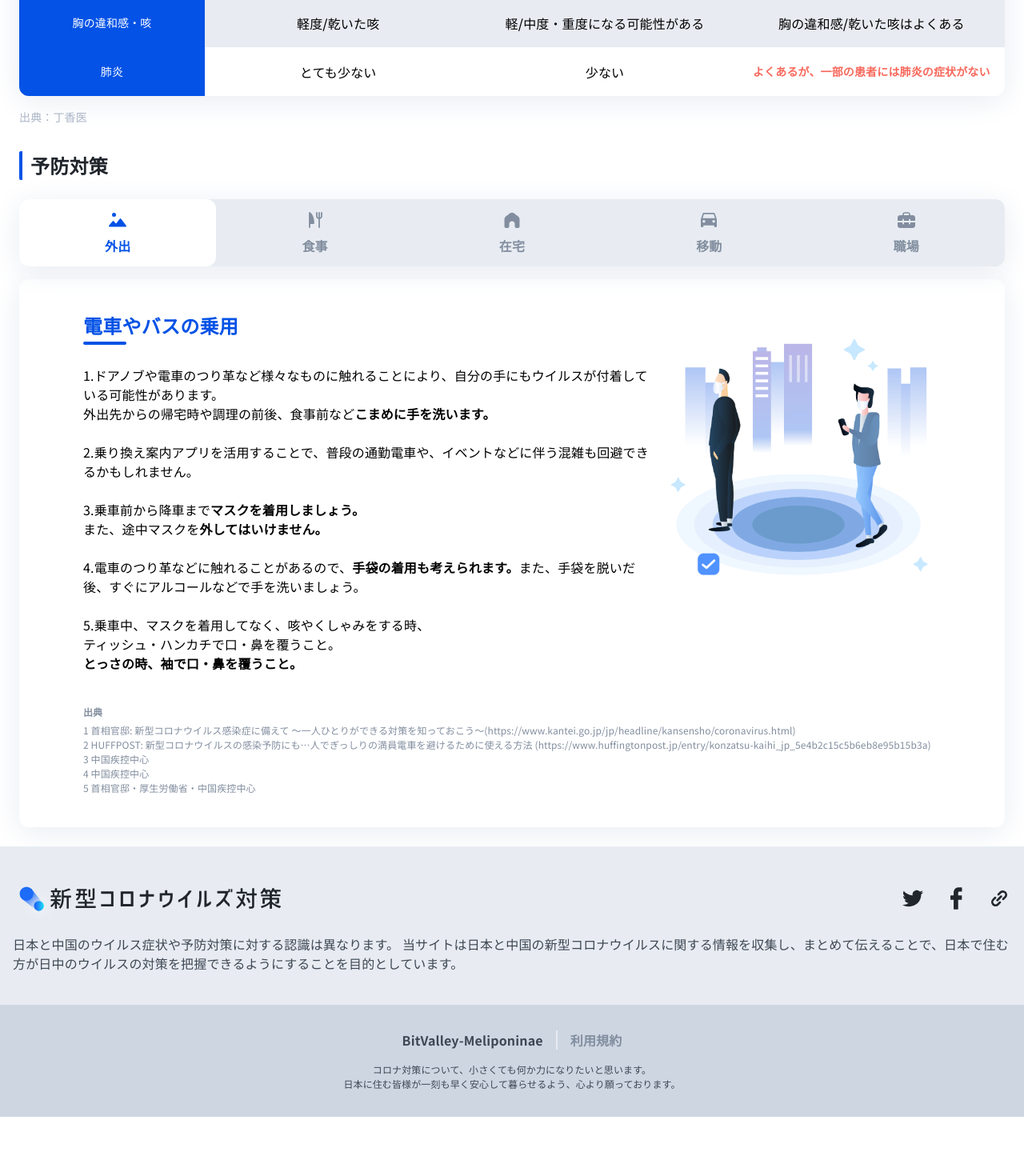
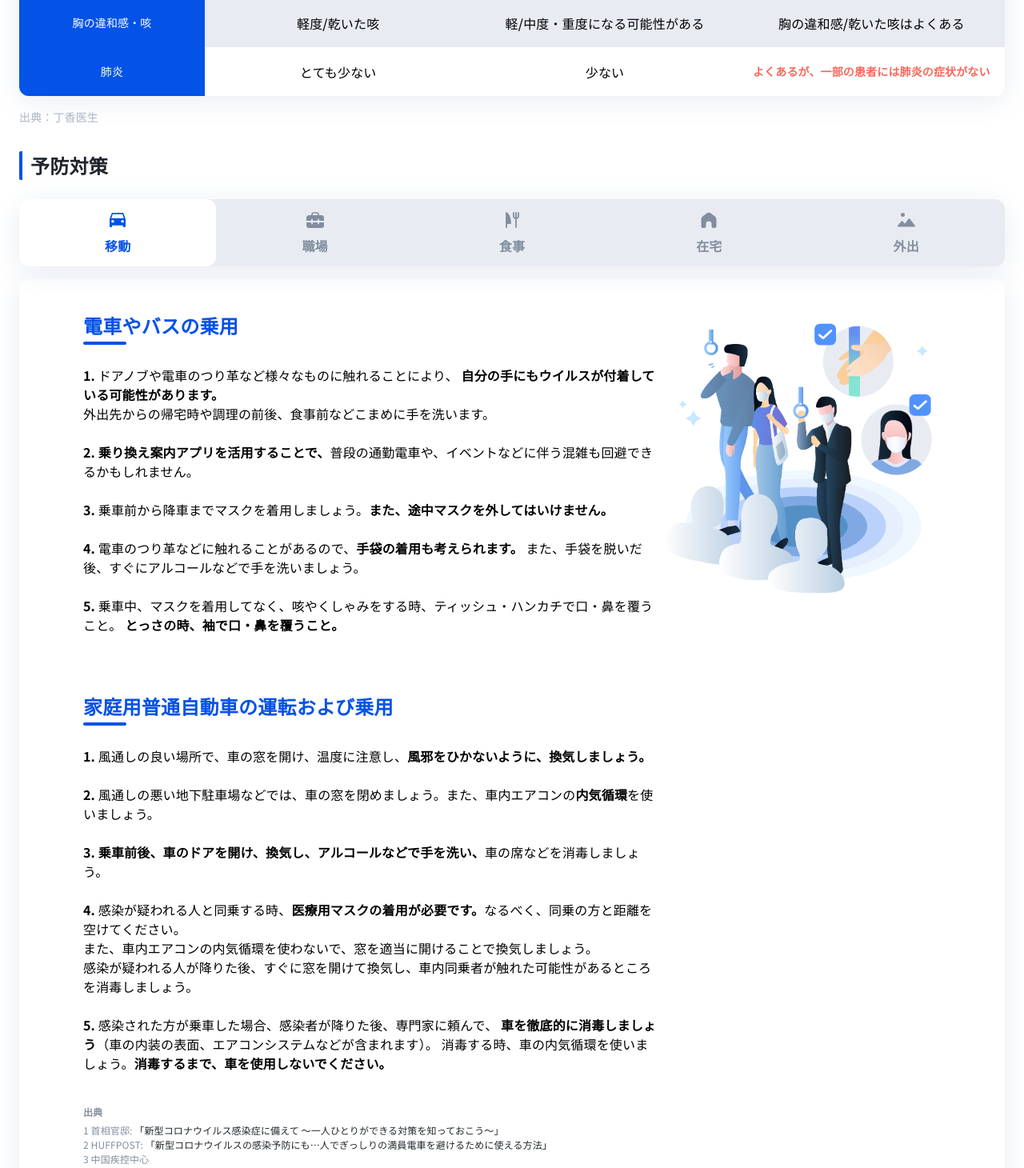
Before and after one commit to nikoloside/BitValley.COVID-19, a Vue app: page / in a window 1280 px wide. Shown: the part 2020-3480 px from the top of the page at 80% size. Before the commit the page ends 3416 px from the top, so only its background shows below. Built offline with nearby package versions, Linux system fonts and the light colour scheme.

Commit message:
文章内容填写

```diff
--- a/src/components/AboutServiceBlock.vue
+++ b/src/components/AboutServiceBlock.vue
@@ -13,8 +13,9 @@
     </h3>
 
     <p class="service-description">
-      日本と中国のウイルス症状や予防対策に対する認識は異なります。
-      当サイトは日本と中国の新型コロナウイルスに関する情報を収集し、まとめて伝えることで、日本で住む方が日中のウイルスの対策を把握できるようにすることを目的としています。
+      日本と中国のウイルス症状や予防対策に対する認識は相違がございます。
+      当サイトは中国で応用されてる新型コロナ対策とともに、日本での最新情報や対策をまとめてお伝えさせていただきたく存じます。
+      日本で住む方々が日中のウイルス対策について把握できるようにすることを目的としています。
     </p>
 
     <div class="share-panel-mobile-wrapper">
--- a/src/components/AboutTeamTermsOfServiceBlock.vue
+++ b/src/components/AboutTeamTermsOfServiceBlock.vue
@@ -39,9 +39,12 @@
       class="tab-panel"
       v-bind:class="{ active: isAboutTeamTabActive }"
     >
-      コロナ対策について、小さくても何か力になりたいと思います。
+      渋谷で活躍しているエンジニア・デザイナーチームです。
       <br />
-      日本に住む皆様が一刻も早く安心して暮らせるよう、心より願っております。
+      新型コロナ対策について、小さくとも何かお力添えいただきたく存じます。
+      <br />
+      日本に住む皆様が一刻も早く安心して暮らせるよう、心から願っております。
+      <br />
     </p>
     <p
       id="terms-of-service-panel"
@@ -51,17 +54,25 @@
       class="tab-panel"
       v-bind:class="{ active: isTermsOfServiceTabActive }"
     >
-      コロナ対策について、小さくても何か力になりたいと思います。
+      本サイトのデータソースについて
       <br />
-      日本に住む皆様が一刻も早く安心して暮らせるよう、心より願っております。
+      本サイト感染人数に関するデータは〇〇の発表する情報を基に更新しております。
       <br />
-      コロナ対策について、小さくても何か力になりたいと思います。
+      本サイト感染症状及び予防対策内容については、日本と中国の政府機関と医療企業が提供する情報を基に更新しております。
       <br />
-      日本に住む皆様が一刻も早く安心して暮らせるよう、心より願っております。
+      当サイトでは、速報性よりも信頼性を重要視しますが、情報を迅速にお伝えするために上記に限らず下記の場合により情報を追加編集削除する場合があります。
       <br />
-      コロナ対策について、小さくても何か力になりたいと思います。
+      なお、その場合でも上記の一次情報源が公開され次第、可及的速やかに一次情報源との整合性確認ならびに情報源の差替公開を行うものとします。
       <br />
-      日本に住む皆様が一刻も早く安心して暮らせるよう、心より願っております。
+      <br />
+      情報の利用について
+      <br />
+      本サイトで公開しているすべての情報について、閲覧者は無償でご覧頂くことができます。
+      <br />
+      本サイトに掲載されているデータ、感染症状及び予防対策の内容は、全て必ず正しいと限れれません。
+      特に、中国からの感染症状及び予防対策に関する情報は日本での状況に適用できない場合がございます。ご参考の際は、ご注意お願いいたします。
+      <br />
+      本サイトの製作者は利用者が本サイトの情報を用いて行う一切の行為について責任を負うものではありません。
       <br />
     </p>
   </div>
--- a/src/components/PreventMeasureBlock.vue
+++ b/src/components/PreventMeasureBlock.vue
@@ -3,12 +3,22 @@
     <ul class="tab-link-list" role="tablist">
       <li>
         <PreventMeasureTabLink
-          id="outdoor-measure-link"
-          control-id="outdoor-measure-panel"
-          logo-class="outdoor"
-          label="外出"
-          v-bind:is-active="isOutdoorTabActive"
-          v-bind:on-click="onOutdoorTabLinkClick"
+          id="traffic-measure-link"
+          contorl-id="traffic-measure-panel"
+          logo-class="traffic"
+          label="移動"
+          v-bind:is-active="isTrafficTabActive"
+          v-bind:on-click="onTrafficTabLinkClick"
+        />
+      </li>
+      <li>
+        <PreventMeasureTabLink
+          id="work-measure-link"
+          control-id="work-measure-panel"
+          logo-class="work"
+          label="職場"
+          v-bind:is-active="isWorkTabActive"
+          v-bind:on-click="onWorkTabLinkClick"
         />
       </li>
       <li>
@@ -33,30 +43,20 @@
       </li>
       <li>
         <PreventMeasureTabLink
-          id="traffic-measure-link"
-          contorl-id="traffic-measure-panel"
-          logo-class="traffic"
-          label="移動"
-          v-bind:is-active="isTrafficTabActive"
-          v-bind:on-click="onTrafficTabLinkClick"
-        />
-      </li>
-      <li>
-        <PreventMeasureTabLink
-          id="work-measure-link"
-          control-id="work-measure-panel"
-          logo-class="work"
-          label="職場"
-          v-bind:is-active="isWorkTabActive"
-          v-bind:on-click="onWorkTabLinkClick"
+          id="outdoor-measure-link"
+          control-id="outdoor-measure-panel"
+          logo-class="outdoor"
+          label="外出"
+          v-bind:is-active="isOutdoorTabActive"
+          v-bind:on-click="onOutdoorTabLinkClick"
         />
       </li>
     </ul>
 
     <PreventMeasureTabPanel
-      id="outdoor-measure-panel"
-      labelledby="outdoor-measure-link"
-      v-bind:is-active="isOutdoorTabActive"
+      id="traffic-measure-panel"
+      labelledby="traffic-measure-link"
+      v-bind:is-active="isTrafficTabActive"
     >
       <template v-slot:description>
         <h3>
@@ -64,40 +64,68 @@
         </h3>
 
         <p>
-          1.ドアノブや電車のつり革など様々なものに触れることにより、自分の手にもウイルスが付着している可能性があります。
+          <strong>1.</strong> ドアノブや電車のつり革など様々なものに触れることにより、
+          <strong>自分の手にもウイルスが付着している可能性があります。</strong>
           <br />
-          外出先からの帰宅時や調理の前後、食事前など<strong>こまめに手を洗います。</strong>
+          外出先からの帰宅時や調理の前後、食事前などこまめに手を洗います。
           <br />
           <br />
-          2.乗り換え案内アプリを活用することで、普段の通勤電車や、イベントなどに伴う混雑も回避できるかもしれません。
+          <strong>2. 乗り換え案内アプリを活用することで、</strong>普段の通勤電車や、イベントなどに伴う混雑も回避できるかもしれません。
           <br />
           <br />
-          3.乗車前から降車まで<strong>マスクを着用しましょう。</strong>
-          <br />
-          また、途中マスクを<strong>外してはいけません。</strong>
+          <strong>3. </strong>乗車前から降車までマスクを着用しましょう。<strong>また、途中マスクを外してはいけません。</strong>
           <br />
           <br />
-          4.電車のつり革などに触れることがあるので、<strong>手袋の着用も考えられます。</strong>また、手袋を脱いだ後、すぐにアルコールなどで手を洗いましょう。
+          <strong>4. </strong>電車のつり革などに触れることがあるので、<strong>手袋の着用も考えられます。</strong>
+          また、手袋を脱いだ後、すぐにアルコールなどで手を洗いましょう。
           <br />
           <br />
-          5.乗車中、マスクを着用してなく、咳やくしゃみをする時、
+          <strong>5. </strong>乗車中、マスクを着用してなく、咳やくしゃみをする時、ティッシュ・ハンカチで口・鼻を覆うこと。
+          <strong>とっさの時、袖で口・鼻を覆うこと。</strong>
           <br />
-          ティッシュ・ハンカチで口・鼻を覆うこと。
           <br />
-          <strong>とっさの時、袖で口・鼻を覆うこと。</strong>
+          <br />
+          <br />
+        </p>
+
+        <h3>
+          家庭用普通自動車の運転および乗用
+        </h3>
+
+        <p>
+          <strong>1. </strong>風通しの良い場所で、車の窓を開け、温度に注意し、<strong>風邪をひかないように、換気しましょう。</strong>
+          <br />
+          <br />
+          <strong>2. </strong>風通しの悪い地下駐車場などでは、車の窓を閉めましょう。また、車内エアコンの<strong>内気循環</strong>を使いましょう。
+          <br />
+          <br />
+          <strong>3. 乗車前後、車のドアを開け、換気し、アルコールなどで手を洗い、</strong>車の席などを消毒しましょう。
+          <br />
+          <br />
+          <strong>4. </strong>感染が疑われる人と同乗する時、<strong>医療用マスクの着用が必要です。</strong>なるべく、同乗の方と距離を空けてください。
+          <br />
+          また、車内エアコンの内気循環を使わないで、窓を適当に開けることで換気しましょう。
+          <br />
+          感染が疑われる人が降りた後、すぐに窓を開けて換気し、車内同乗者が触れた可能性があるところを消毒しましょう。
+          <br />
+          <br />
+          <strong>5. </strong>感染された方が乗車した場合、感染者が降りた後、専門家に頼んで、
+          <strong>車を徹底的に消毒しましょう</strong>（車の内装の表面、エアコンシステムなどが含まれます）。
+          消毒する時、車の内気循環を使いましょう。<strong>消毒するまで、車を使用しないでください。</strong>
+          <br />
         </p>
       </template>
 
       <template v-slot:image>
-        <img src="../assets/image/outdoor.png" />
+        <img src="../assets/image/traffic.png" />
       </template>
 
       <template v-slot:cite>
         <h4>出典</h4>
         <p>
-          1 首相官邸: 新型コロナウイルス感染症に備えて ～一人ひとりができる対策を知っておこう～(https://www.kantei.go.jp/jp/headline/kansensho/coronavirus.html)
+          1 首相官邸: <a href="https://www.kantei.go.jp/jp/headline/kansensho/coronavirus.html">「新型コロナウイルス感染症に備えて ～一人ひとりができる対策を知っておこう～」</a>
           <br />
-          2 HUFFPOST: 新型コロナウイルスの感染予防にも…人でぎっしりの満員電車を避けるために使える方法 (https://www.huffingtonpost.jp/entry/konzatsu-kaihi_jp_5e4b2c15c5b6eb8e95b15b3a)
+          2 HUFFPOST: <a href="https://www.huffingtonpost.jp/entry/konzatsu-kaihi_jp_5e4b2c15c5b6eb8e95b15b3a">「新型コロナウイルスの感染予防にも…人でぎっしりの満員電車を避けるために使える方法」</a>
           <br />
           3 中国疾控中心
           <br />
@@ -109,13 +137,109 @@
     </PreventMeasureTabPanel>
 
     <PreventMeasureTabPanel
+      id="work-measure-panel"
+      labelledby="work-measure-link"
+      v-bind:is-active="isWorkTabActive"
+    >
+      <template v-slot:description>
+        <h3>勤務空間</h3>
+
+        <p>
+          <strong>1. </strong>適時にマスクを着用しましょう。
+          <br />
+          <strong>2. </strong>手の清潔を保つように、注意しましょう。
+          <br />
+          <strong>3. </strong>時々窓を開けて、換気しましょう。
+          <br />
+          <strong>4. オフィス用品の清潔に注意しましょう。</strong>
+          <br />
+          <br />
+          <br />
+        </p>
+
+        <h3>エレベーター</h3>
+
+        <p>
+          <strong>1. </strong>初めから終わりまでマスクの着用がおすすめです。
+          <br />
+          <strong>2. 押しボタンなど、エレベーター内に触れるのをなるべく控えましょう。</strong>
+          <br />
+          <strong>3. </strong>移動先まで、階数が低い場合は、エレベータの利用を遠慮してください。
+          <br />
+          <strong>4. 大人数の乗用を避けて、グループに分けて乗用しましょう。</strong>
+          <br />
+          <strong>5. </strong>なるべく、エレベーターを待つ時や乗用の際、同乗者と１メートルの距離を空けましょう。
+          <br />
+          <br />
+          <br />
+        </p>
+
+        <h3>食堂</h3>
+
+        <p>
+          <strong>1. </strong>マスクの着用がおすすめです。
+          <br />
+          <strong>2. </strong>他の人と距離を空けましょう。
+          <br />
+          <strong>3. </strong>ピーク時を避けましょう。
+          <br />
+          <strong>4. なるべく、テイクアウトがおすすめです。</strong>
+          <br />
+          <br />
+          <br />
+        </p>
+
+        <h3>会議</h3>
+
+        <p>
+          <strong>1. </strong>マスクの着用がおすすめです。
+          <br />
+          <strong>2. なるべく飲み物やカップなど自分で用意しましょう。</strong>
+          <br />
+          <strong>3. </strong>会議中、他の人と距離を空けましょう。
+          <br />
+          <strong>4. なるべく会議時間を短縮しましょう。</strong>
+          <br />
+          <strong>5. 時々窓を開けて、換気しましょう。</strong>
+          <br />
+          <strong>6. </strong>会議後、会議室を消毒しましょう。
+          <br />
+        </p>
+      </template>
+
+      <template v-slot:image>
+        <img src="../assets/image/work.png" />
+      </template>
+
+      <template v-slot:cite>
+        <h4>出典</h4>
+        <p>北京市疾病预防控制中心・北京市健康教育所・北京市石景山区疾病预防控制中心</p>
+      </template>
+    </PreventMeasureTabPanel>
+
+    <PreventMeasureTabPanel
       id="dining-measure-panel"
       labelledby="dining-measure-link"
       v-bind:is-active="isDiningTabActive"
     >
       <template v-slot:description>
         <h3>食事</h3>
-        <p>食事</p>
+
+        <p>
+          <strong>1. </strong>外出先からの帰宅時や調理の前後、食事前などこまめに手を洗います。
+          <br />
+          <br />
+          <strong>2. 普段から、十分な睡眠とバランスのよい食事を心がけ、免疫力を高めておきます。</strong>
+          <br />
+          <br />
+          <strong>3. 免疫力を下げない食事のポイント（日本調剤）</strong>
+          <br />
+          （１）たんぱく質を含む食品：肉類/魚介類/卵/豆腐など
+          <br />
+          （２）善玉菌を増やす食品：ヨーグルト/乳酸菌飲料/発酵食品/野菜/果物/豆類/ごぼう/玉ねぎなど
+          <br />
+        </p>
+
       </template>
 
       <template v-slot:image>
@@ -124,7 +248,14 @@
 
       <template v-slot:cite>
         <h4>出典</h4>
-        <p>食事出典</p>
+        <p>
+          1 首相官邸
+          <br />
+          2 首相官邸
+          <br />
+          3 日本調剤 <a href="https://www.nicho.co.jp/column/20200303_c1/">「「新型コロナウイルス感染症」予防のための基本のき」</a>
+          <br />
+        </p>
       </template>
     </PreventMeasureTabPanel>
 
@@ -135,7 +266,47 @@
     >
       <template v-slot:description>
         <h3>在宅</h3>
-        <p>在宅</p>
+        <p>
+          <strong>1. </strong>くしゃみや咳が出るとき、ティッシュなどを使用し、マスクを着用しましょう。
+          <br />
+          <br />
+          <strong>2. 帰宅時、調理前後、食事の前、こまめ手洗いをすること。</strong>
+          <br />
+          <br />
+          <strong>3. 日中はできるだけ窓を開け、換気しましょう。</strong>
+          <br />
+          <br />
+          <strong>4. </strong>取っ手、ノブなどの共用する部分を消毒すること。
+          <br />
+          <br />
+          <strong>5. </strong>汚れたリネン、衣服を早めに洗濯すること。
+          <br />
+          <br />
+          <strong>6. ゴミは密閉して捨てましょう。</strong>
+          <br />
+          <br />
+          <strong>7. 家族の中でトオル、食器などの日用品を共用しないこと。</strong>
+          <br />
+          <br />
+          <strong>特に、感染者（感染疑いがある人を含む）のいる場合は:</strong>
+          <br />
+          <br />
+          <strong>8. </strong>感染者との部屋を可能な限り分けましょう。
+          <br />
+          <br />
+          <strong>9. </strong>感染者の世話をする人は、できるだけ限られた一人にしましょう。
+          <br />
+          <br />
+          <strong>10.</strong>家族の全員を必ずマスクを着用しましょう。
+          <br />
+          <br />
+          <strong>11. </strong>に家族の中に熱が出る場合、毎日体温を測ること。
+          <br />
+          <br />
+          特に子供のいる家庭では、朝晩子供の体温を測り、注意しましょう。
+          <br />
+          <br />
+        </p>
       </template>
 
       <template v-slot:image>
@@ -144,47 +315,53 @@
 
       <template v-slot:cite>
         <h4>出典</h4>
-        <p>在宅出典</p>
+        <p>
+          1, 2, 8 首相官邸HP
+          <br />
+          3-6, 9, 10 厚生労働省
+          <br />
+          7,11 中国疾控中心
+          <br />
+        </p>
       </template>
     </PreventMeasureTabPanel>
 
     <PreventMeasureTabPanel
-      id="traffic-measure-panel"
-      labelledby="traffic-measure-link"
-      v-bind:is-active="isTrafficTabActive"
+      id="outdoor-measure-panel"
+      labelledby="outdoor-measure-link"
+      v-bind:is-active="isOutdoorTabActive"
     >
       <template v-slot:description>
-        <h3>移動</h3>
-        <p>移動</p>
+        <h3>外出</h3>
+        <p>
+          <strong>1.空気の流動性の悪い所や大勢の人が集まる所</strong>
+          （温泉、映画館、カラオケ、空港、モール、駅、遊園地など）
+          <strong>にできるだけ行かないでください。</strong>
+          <br />
+          <br />
+          <strong>2.</strong>どうしても行く必要がある場合、
+          可能な限り<strong>人との距離を置き、マスクを着用してください。</strong>
+          <br />
+          <br />
+          <strong>3.風邪などの症状や、体調不良を感じられる方は外出を控えてください。</strong>
+          <br />
+        </p>
       </template>
 
       <template v-slot:image>
-        <img src="../assets/image/traffic.png" />
+        <img src="../assets/image/outdoor.png" />
       </template>
 
       <template v-slot:cite>
         <h4>出典</h4>
-        <p>移動出典</p>
-      </template>
-    </PreventMeasureTabPanel>
-
-    <PreventMeasureTabPanel
-      id="work-measure-panel"
-      labelledby="work-measure-link"
-      v-bind:is-active="isWorkTabActive"
-    >
-      <template v-slot:description>
-        <h3>職場</h3>
-        <p>職場</p>
-      </template>
-
-      <template v-slot:image>
-        <img src="../assets/image/work.png" />
-      </template>
-
-      <template v-slot:cite>
-        <h4>出典</h4>
-        <p>職場出典</p>
+        <p>
+          1 中国疾控中心
+          <br />
+          2 中国疾控中心
+          <br />
+          3 東金市HP
+          <br />
+        </p>
       </template>
     </PreventMeasureTabPanel>
   </div>
@@ -207,7 +384,7 @@ export default {
   components: { PreventMeasureTabLink, PreventMeasureTabPanel },
   data() {
     return {
-      activeTab: TAB.OUTDOOR,
+      activeTab: TAB.TRAFFIC,
     };
   },
   computed: {
--- a/src/toppage/sections/covid19_comparison.vue
+++ b/src/toppage/sections/covid19_comparison.vue
@@ -1,7 +1,7 @@
 <template>
   <div id="covid19-comparison">
     <div class="comparison-catchcopy">
-      急に喉の痛みがあって、もしかして新型コロナウイルズ？子供が発熱しているかをどう判断すればいい？ここではその違いを紹介します。
+      １分で症状から区別しよう！
     </div>
     <div class="wrap-shadow">
       <table class="comparison-table">
@@ -89,7 +89,7 @@
       </table>
     </div>
     <div class="comparison-source-copyright">
-      出典：丁香医
+      出典：丁香医生
     </div>
   </div>
 </template>
```
